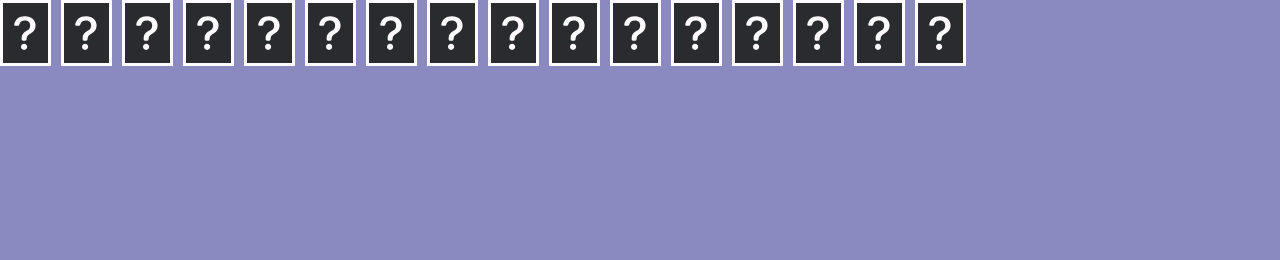
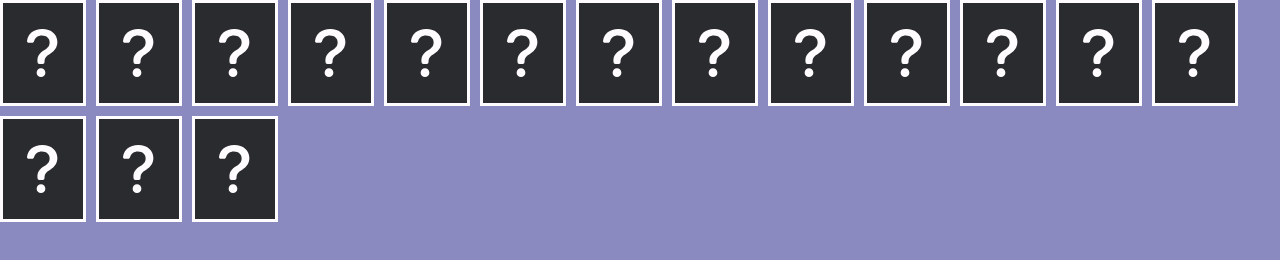
Before and after one commit to Gabriel-S-Souza/Memory-Game, a website built with Vite: page index.html in a window 1280 px wide. Built offline with nearby package versions, Linux system fonts and the light colour scheme.

Commit message:
Update cardGame style

```diff
--- a/src/components/CardGame/style.css
+++ b/src/components/CardGame/style.css
@@ -2,8 +2,8 @@
     display: flex;
     align-items: center;
     justify-content: center;
-    width: 4.5em;
-    height: 6em;
+    width: 8em;
+    height: 10em;
     background-color: var(--color-dark);
     border: 3px solid var(--color-white);
 }
```
